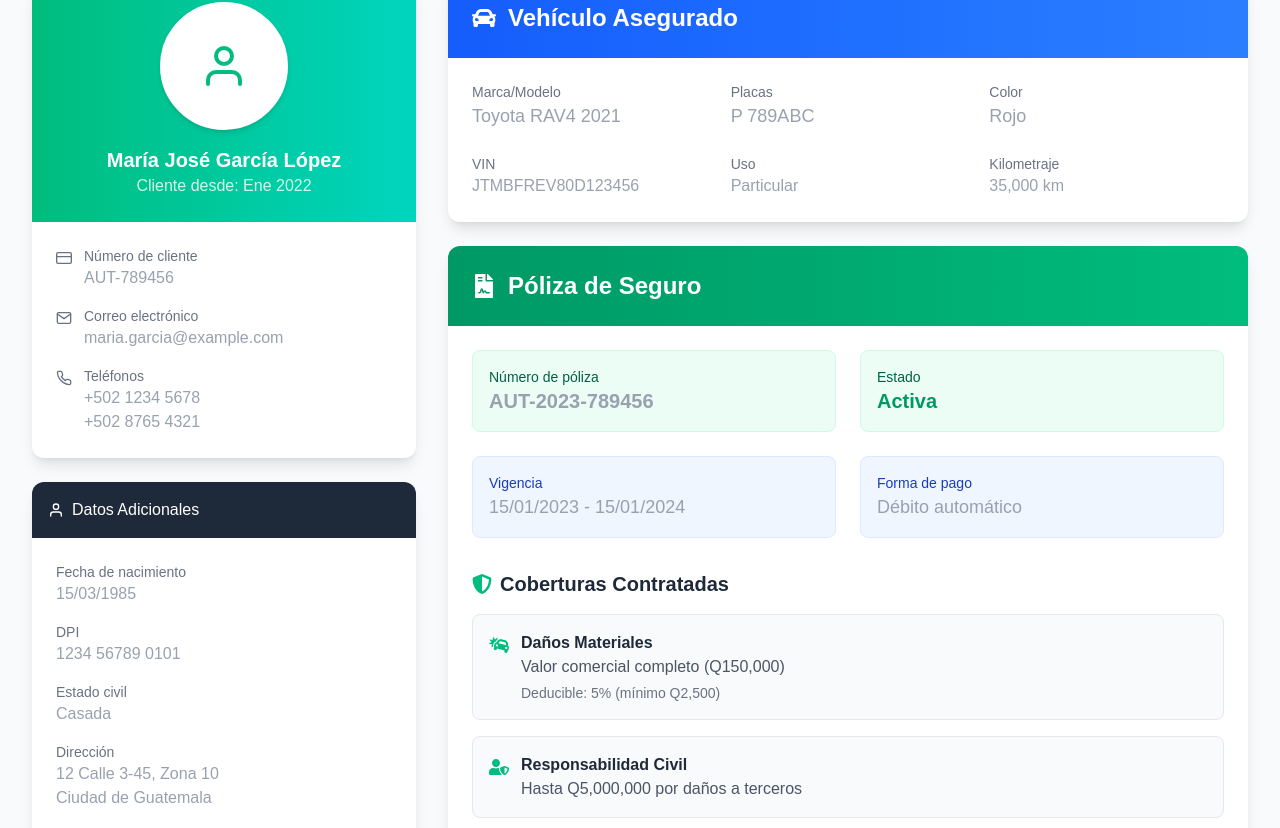
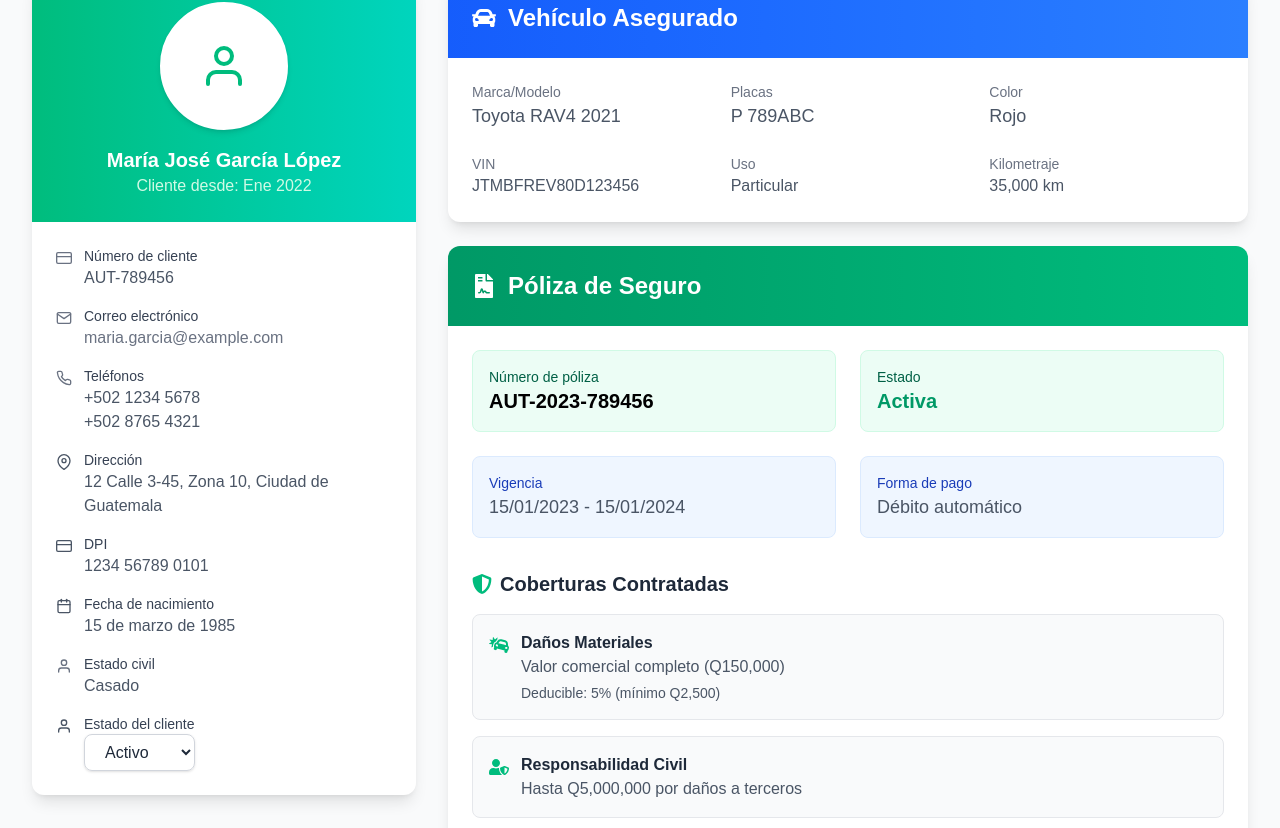
Before and after one commit to Emilybrrntos12/crm, a Next.js app: page /clientes/detalles/2 in a window 1280 px wide. Shown: the part 226-1054 px from the top of the page. Built offline with nearby package versions, Linux system fonts and the light colour scheme.

Commit message:
UPDT: Clientes

```diff
--- a/src/app/clientes/detalles/1/page.tsx
+++ b/src/app/clientes/detalles/1/page.tsx
@@ -101,6 +101,17 @@ export default function ClientProfilePage() {
                       <p className="text-gray-600">Casado</p>
                     </div>
                   </div>
+
+                  <div className="flex items-start">
+                    <FiUser className="text-gray-600 mt-1 mr-3 flex-shrink-0" />
+                    <div>
+                      <p className="text-sm text-gray-700 font-medium">Estado del cliente</p>
+                      <select className="block w-full px-4 py-2 border border-gray-300 rounded-lg shadow-sm focus:ring-blue-500 focus:border-blue-500 text-gray-800">
+                        <option value="activo">Activo</option>
+                        <option value="inactivo">Inactivo</option>
+                      </select>
+                    </div>
+                  </div>
                 </div>
               </div>
             </div>
@@ -194,8 +205,8 @@ export default function ClientProfilePage() {
                   </div>
 
                   <div className="bg-blue-50 p-4 rounded-lg">
-                    <p className="text-sm text-blue-800 font-medium">Forma de pago</p>
-                    <p className="text-xl font-medium text-black">Débito automático</p>
+                    <p className="text-sm text-blue-800 font-medium">Método de pago</p>
+                    <p className="text-xl font-medium text-black">Trimestral</p>
                   </div>
 
                   <div className="bg-blue-50 p-4 rounded-lg">
--- a/src/app/clientes/detalles/2/page.tsx
+++ b/src/app/clientes/detalles/2/page.tsx
@@ -1,5 +1,5 @@
 import Link from 'next/link';
-import { FiHome, FiUser, FiMail, FiPhone, FiCreditCard, FiEdit } from 'react-icons/fi';
+import { FiHome, FiUser, FiMail, FiPhone, FiCreditCard, FiEdit, FiCalendar, FiMapPin } from 'react-icons/fi';
 import { FaCar, FaCarCrash, FaTools, FaShieldAlt, FaUserShield, FaFileContract, FaMoneyBillWave } from 'react-icons/fa';
 
 export default function ClientAutoInsuranceProfile() {
@@ -48,67 +48,75 @@ export default function ClientAutoInsuranceProfile() {
                   <div className="flex items-start">
                     <FiCreditCard className="text-gray-500 mt-1 mr-3 flex-shrink-0" />
                     <div>
-                      <p className="text-sm text-gray-500">Número de cliente</p>
-                      <p className="font-medium text-gray-400">AUT-789456</p>
+                      <p className="text-sm text-gray-700">Número de cliente</p>
+                      <p className="font-medium text-gray-600">AUT-789456</p>
                     </div>
                   </div>
 
                   <div className="flex items-start">
                     <FiMail className="text-gray-500 mt-1 mr-3 flex-shrink-0" />
                     <div>
-                      <p className="text-sm text-gray-500">Correo electrónico</p>
-                      <p className="font-medium text-gray-400">maria.garcia@example.com</p>
+                      <p className="text-sm text-gray-700">Correo electrónico</p>
+                      <p className="font-medium text-gray-500">maria.garcia@example.com</p>
                     </div>
                   </div>
 
                   <div className="flex items-start">
                     <FiPhone className="text-gray-500 mt-1 mr-3 flex-shrink-0" />
                     <div>
-                      <p className="text-sm text-gray-500">Teléfonos</p>
-                      <p className="font-medium text-gray-400">+502 1234 5678</p>
-                      <p className="font-medium text-gray-400">+502 8765 4321</p>
+                      <p className="text-sm text-gray-700">Teléfonos</p>
+                      <p className="font-medium text-gray-600">+502 1234 5678</p>
+                      <p className="font-medium text-gray-600">+502 8765 4321</p>
                     </div>
+                    </div>
+
+                  <div className="flex items-start">
+                    <FiMapPin className="text-gray-600 mt-1 mr-3 flex-shrink-0" />
+                    <div>
+                      <p className="text-sm text-gray-700 font-medium">Dirección</p>
+                      <p className="text-gray-600">12 Calle 3-45, Zona 10, Ciudad de Guatemala</p>
+                    </div>
+                  </div>
+
+                  <div className="flex items-start">
+                    <FiCreditCard className="text-gray-600 mt-1 mr-3 flex-shrink-0" />
+                    <div>
+                      <p className="text-sm text-gray-700 font-medium">DPI</p>
+                      <p className="text-gray-600">1234 56789 0101</p>
+                    </div>
+                  </div>
+
+                  <div className="flex items-start">
+                    <FiCalendar className="text-gray-600 mt-1 mr-3 flex-shrink-0" />
+                    <div>
+                      <p className="text-sm text-gray-700 font-medium">Fecha de nacimiento</p>
+                      <p className="text-gray-600">15 de marzo de 1985</p>
+                    </div>
+                  </div>
+
+                  <div className="flex items-start">
+                    <FiUser className="text-gray-500 mt-1 mr-3 flex-shrink-0" />
+                    <div>
+                      <p className="text-sm text-gray-700 font-medium">Estado civil</p>
+                      <p className="text-gray-600">Casado</p>
+                    </div>
+                    </div>
+
+                    <div className="flex items-start">
+                    <FiUser className="text-gray-600 mt-1 mr-3 flex-shrink-0" />
+                    <div>
+                      <p className="text-sm text-gray-700 font-medium">Estado del cliente</p>
+                      <select className="block w-full px-4 py-2 border border-gray-300 rounded-lg shadow-sm focus:ring-blue-500 focus:border-blue-500 text-gray-800">
+                        <option value="activo">Activo</option>
+                        <option value="inactivo">Inactivo</option>
+                      </select>
+                    </div>
+
                   </div>
                 </div>
               </div>
             </div>
 
-            {/* Tarjeta de información adicional */}
-            <div className="bg-white rounded-xl shadow-lg overflow-hidden">
-              <div className="bg-gray-800 p-4 text-white font-medium flex items-center">
-                <FiUser className="mr-2" /> Datos Adicionales
-              </div>
-
-              <div className="p-6">
-                <div className="space-y-4">
-                  <div>
-                    <p className="text-sm text-gray-500">Fecha de nacimiento</p>
-                    <p className="font-medium text-gray-400">15/03/1985</p>
-                  </div>
-
-                  <div>
-                    <p className="text-sm text-gray-500">DPI</p>
-                    <p className="font-medium text-gray-400">1234 56789 0101</p>
-                  </div>
-
-                  <div>
-                    <p className="text-sm text-gray-500">Estado civil</p>
-                    <p className="font-medium text-gray-400">Casada</p>
-                  </div>
-
-                  <div>
-                    <p className="text-sm text-gray-500">Dirección</p>
-                    <p className="font-medium text-gray-400">12 Calle 3-45, Zona 10</p>
-                    <p className="font-medium text-gray-400">Ciudad de Guatemala</p>
-                  </div>
-
-                  <div>
-                    <p className="text-sm text-gray-500">Ocupación</p>
-                    <p className="font-medium text-gray-400">Ingeniera Industrial</p>
-                  </div>
-                </div>
-              </div>
-            </div>
           </div>
 
           {/* Columna derecha - Información del seguro */}
@@ -125,32 +133,32 @@ export default function ClientAutoInsuranceProfile() {
               <div className="p-6 grid grid-cols-1 md:grid-cols-3 gap-6">
                 <div>
                   <p className="text-sm text-gray-500">Marca/Modelo</p>
-                  <p className="font-medium text-lg text-gray-400">Toyota RAV4 2021</p>
+                  <p className="font-medium text-lg text-gray-600">Toyota RAV4 2021</p>
                 </div>
 
                 <div>
                   <p className="text-sm text-gray-500">Placas</p>
-                  <p className="font-medium text-lg text-gray-400">P 789ABC</p>
+                  <p className="font-medium text-lg text-gray-600">P 789ABC</p>
                 </div>
 
                 <div>
                   <p className="text-sm text-gray-500">Color</p>
-                  <p className="font-medium text-lg text-gray-400">Rojo</p>
+                  <p className="font-medium text-lg text-gray-600">Rojo</p>
                 </div>
 
                 <div>
                   <p className="text-sm text-gray-500">VIN</p>
-                  <p className="font-medium text-gray-400">JTMBFREV80D123456</p>
+                  <p className="font-medium text-gray-600">JTMBFREV80D123456</p>
                 </div>
 
                 <div>
                   <p className="text-sm text-gray-500">Uso</p>
-                  <p className="font-medium text-gray-400">Particular</p>
+                  <p className="font-medium text-gray-600">Particular</p>
                 </div>
 
                 <div>
                   <p className="text-sm text-gray-500">Kilometraje</p>
-                  <p className="font-medium text-gray-400">35,000 km</p>
+                  <p className="font-medium text-gray-600">35,000 km</p>
                 </div>
               </div>
             </div>
@@ -168,7 +176,7 @@ export default function ClientAutoInsuranceProfile() {
                 <div className="grid grid-cols-1 md:grid-cols-2 gap-6 mb-8">
                   <div className="bg-emerald-50 p-4 rounded-lg border border-emerald-100">
                     <p className="text-sm text-emerald-800 font-medium">Número de póliza</p>
-                    <p className="text-xl font-bold text-gray-400">AUT-2023-789456</p>
+                    <p className="text-xl font-bold text-black">AUT-2023-789456</p>
                   </div>
 
                   <div className="bg-emerald-50 p-4 rounded-lg border border-emerald-100">
@@ -178,12 +186,12 @@ export default function ClientAutoInsuranceProfile() {
 
                   <div className="bg-blue-50 p-4 rounded-lg border border-blue-100">
                     <p className="text-sm text-blue-800 font-medium">Vigencia</p>
-                    <p className="text-lg font-medium text-gray-400">15/01/2023 - 15/01/2024</p>
+                    <p className="text-lg font-medium text-gray-600">15/01/2023 - 15/01/2024</p>
                   </div>
 
                   <div className="bg-blue-50 p-4 rounded-lg border border-blue-100">
                     <p className="text-sm text-blue-800 font-medium">Forma de pago</p>
-                    <p className="text-lg font-medium text-gray-400">Débito automático</p>
+                    <p className="text-lg font-medium text-gray-600">Débito automático</p>
                   </div>
                 </div>
 
@@ -199,7 +207,7 @@ export default function ClientAutoInsuranceProfile() {
                     <div>
                       <strong className="block text-gray-800">Daños Materiales</strong>
                       <p className="text-gray-600">Valor comercial completo (Q150,000)</p>
-                      <p className="text-sm text-gray-500 mt-1">Deducible: 5% (mínimo Q2,500)</p>
+                      <p className="text-sm text-gray-600 mt-1">Deducible: 5% (mínimo Q2,500)</p>
                     </div>
                   </div>
 
@@ -216,7 +224,7 @@ export default function ClientAutoInsuranceProfile() {
                     <div>
                       <strong className="block text-gray-800">Asistencia Vial</strong>
                       <p className="text-gray-600">Servicios ilimitados 24/7</p>
-                      <p className="text-sm text-gray-500 mt-1">Incluye grúa, paso de corriente, cerrajería</p>
+                      <p className="text-sm text-gray-600 mt-1">Incluye grúa, paso de corriente, cerrajería</p>
                     </div>
                   </div>
                 </div>
@@ -230,18 +238,18 @@ export default function ClientAutoInsuranceProfile() {
                 <div className="grid grid-cols-1 md:grid-cols-3 gap-4">
                   <div className="bg-emerald-50 p-4 rounded-lg border border-emerald-100">
                     <p className="text-sm text-emerald-800 font-medium">Prima mensual</p>
-                    <p className="text-2xl font-bold text-gray-400">Q850.00</p>
+                    <p className="text-2xl font-bold text-black">Q850.00</p>
                     <p className="text-sm text-gray-600">+ IVA</p>
                   </div>
 
                   <div className="bg-blue-50 p-4 rounded-lg border border-blue-100">
                     <p className="text-sm text-blue-800 font-medium">Próximo pago</p>
-                    <p className="text-xl font-medium text-gray-400">15/11/2023</p>
+                    <p className="text-xl font-medium text-gray-600">15/11/2023</p>
                   </div>
 
                   <div className="bg-blue-50 p-4 rounded-lg border border-blue-100">
                     <p className="text-sm text-blue-800 font-medium">Método de pago</p>
-                    <p className="text-xl font-medium text-gray-400">Tarjeta **** 4567</p>
+                    <p className="text-xl font-medium text-gray-600">Mensual</p>
                   </div>
                 </div>
               </div>
--- a/src/app/clientes/detalles/3/page.tsx
+++ b/src/app/clientes/detalles/3/page.tsx
@@ -57,8 +57,8 @@ export default function ClientHomeInsuranceProfile() {
                       <FaEnvelope />
                     </div>
                     <div>
-                      <p className="text-xs text-slate-500 uppercase font-medium">Correo</p>
-                      <p className="font-medium">ana.ramirez@example.com</p>
+                      <p className="text-xs text-slate-700 uppercase font-medium">Correo</p>
+                      <p className="font-medium text-slate-500">ana.ramirez@example.com</p>
                     </div>
                   </div>
 
@@ -67,9 +67,9 @@ export default function ClientHomeInsuranceProfile() {
                       <FaPhone />
                     </div>
                     <div>
-                      <p className="text-xs text-slate-500 uppercase font-medium">Teléfonos</p>
-                      <p className="font-medium">+502 7890 1234</p>
-                      <p className="font-medium">+502 7890 5678</p>
+                      <p className="text-xs text-slate-700 uppercase font-medium">Teléfonos</p>
+                      <p className="font-medium text-slate-500">+502 7890 1234</p>
+                      <p className="font-medium text-slate-500">+502 7890 5678</p>
                     </div>
                   </div>
 
@@ -78,9 +78,9 @@ export default function ClientHomeInsuranceProfile() {
                       <FaMapMarkerAlt />
                     </div>
                     <div>
-                      <p className="text-xs text-slate-500 uppercase font-medium">Dirección</p>
-                      <p className="font-medium">8a. Calle 15-63, Zona 10</p>
-                      <p className="font-medium">Ciudad de Guatemala</p>
+                      <p className="text-xs text-slate-700 uppercase font-medium">Dirección</p>
+                      <p className="font-medium text-slate-500">8a. Calle 15-63, Zona 10</p>
+                      <p className="font-medium text-slate-500">Ciudad de Guatemala</p>
                     </div>
                   </div>
                 </div>
@@ -96,18 +96,18 @@ export default function ClientHomeInsuranceProfile() {
 
               <div className="grid grid-cols-2 gap-4">
                 <div>
-                  <p className="text-xs text-slate-500 uppercase font-medium">Estado Civil</p>
-                  <p className="font-medium">Soltera</p>
+                  <p className="text-xs text-slate-700 uppercase font-medium">Estado Civil</p>
+                  <p className="font-medium text-slate-500">Soltera</p>
                 </div>
 
                 <div>
-                  <p className="text-xs text-slate-500 uppercase font-medium">Ocupación</p>
-                  <p className="font-medium">Diseñadora Gráfica</p>
+                  <p className="text-xs text-slate-700 uppercase font-medium">Ocupación</p>
+                  <p className="font-medium text-slate-500">Diseñadora Gráfica</p>
                 </div>
 
                 <div>
-                  <p className="text-xs text-slate-500 uppercase font-medium">Nacimiento</p>
-                  <p className="font-medium">14/09/1988</p>
+                  <p className="text-xs text-slate-700 uppercase font-medium">Nacimiento</p>
+                  <p className="font-medium text-slate-500">14/09/1988</p>
                 </div>
 
                 <div>
@@ -249,8 +249,8 @@ export default function ClientHomeInsuranceProfile() {
                   </div>
 
                   <div className="bg-amber-50 p-4 rounded-lg border border-amber-100">
-                    <p className="text-xs text-amber-800 uppercase font-medium">Método</p>
-                    <p className="font-medium">Transferencia Bancaria</p>
+                    <p className="text-xs text-amber-800 uppercase font-medium">Método de Pago</p>
+                    <p className="font-medium">Anual</p>
                   </div>
                 </div>
               </div>
```
